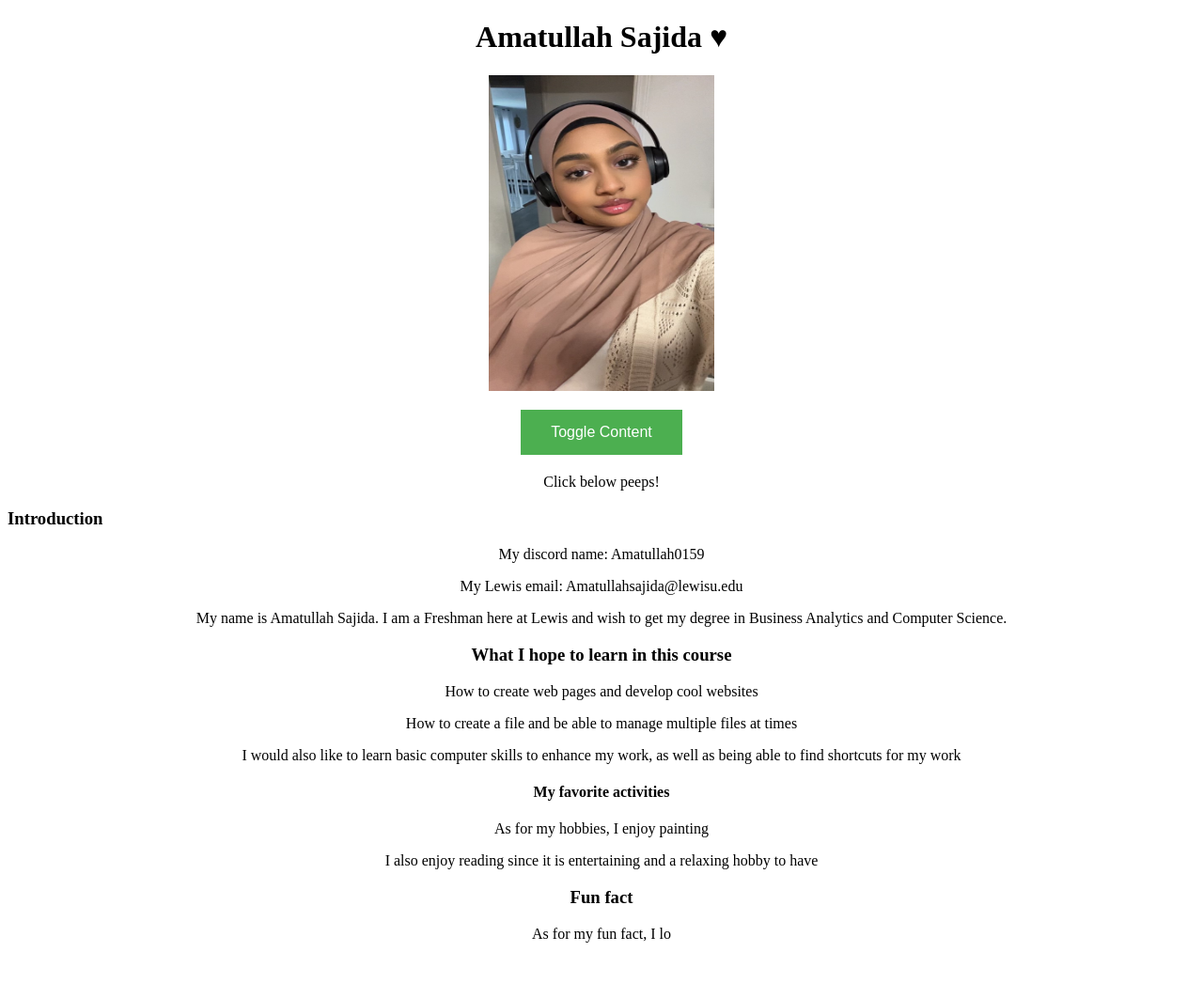
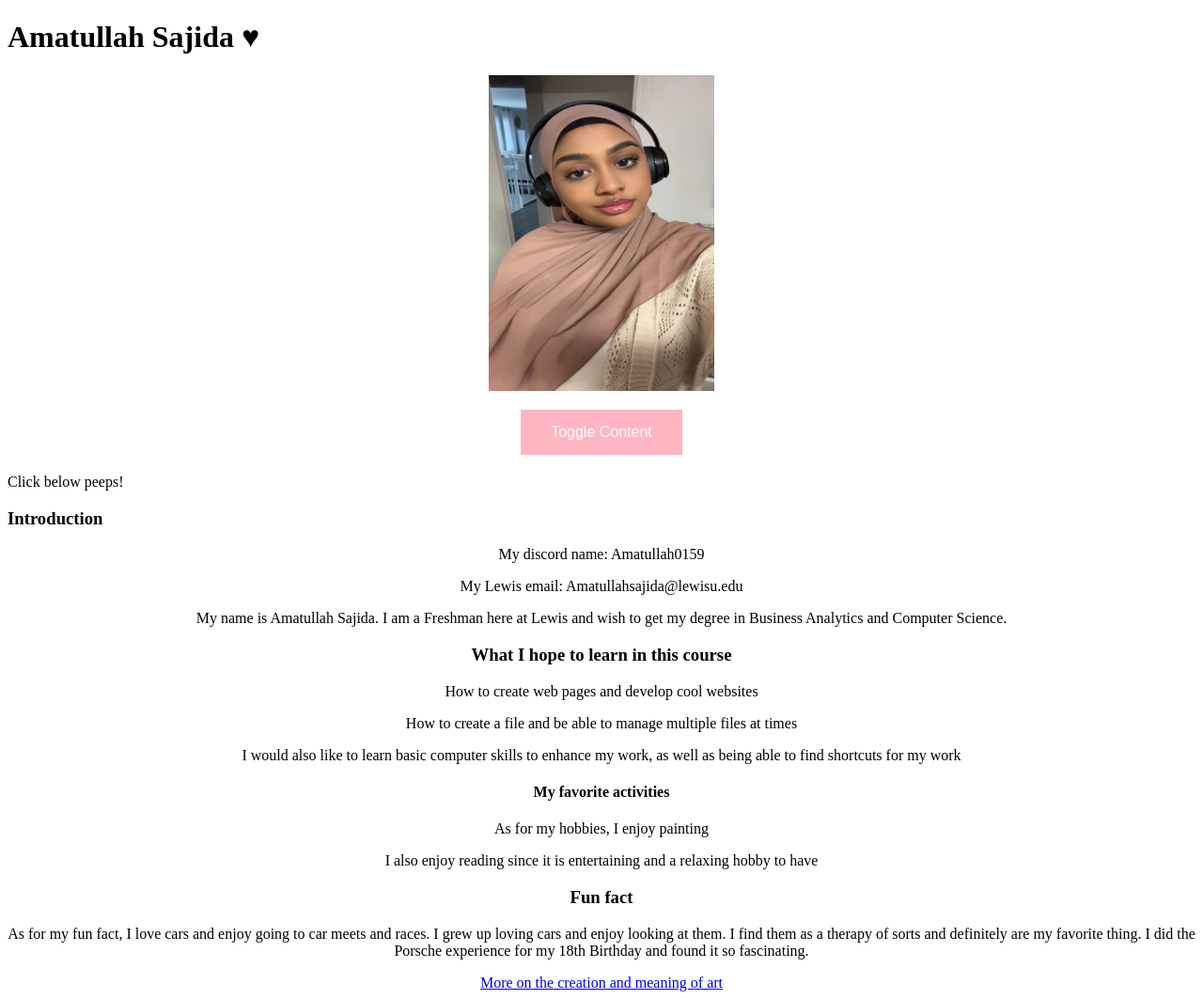
Before and after one commit to Amatullahs/Getting-to-know-each-other-enhanced, a plain HTML site: page index.html in a window 1280 px wide. Shown: the whole page at 94% size. Before the commit the page ends 1019 px from the top, so only its background shows below. Drawn offline with Linux system fonts and the light colour scheme.

Commit message:
Update index.html

```diff
--- a/index.html
+++ b/index.html
@@ -14,33 +14,39 @@
 
   /* Enhance button appearance with transitions */
   button {
-    background-color: #4CAF50; /* Green */
+    background-color: #FFB6C1; /* Light pink */
     border: none;
     color: white;
     padding: 15px 32px;
     text-align: center;
     text-decoration: none;
-    display: block;
-    margin: 20px auto; /* Center the button horizontally */
+    display: inline-block;
     font-size: 16px;
+    margin: 4px 2px;
     transition-duration: 0.4s;
     cursor: pointer;
   }
 
   button:hover {
-    background-color: #45a049; /* Darker green */
+    background-color: #FF69B4; /* Darker pink */
+  }
+
+  /* Center the toggle button */
+  #toggle-button {
+    display: block;
+    margin: 20px auto;
   }
 </style>
 </head>
 <body>
 
-<h1 style="text-align: center;">Amatullah Sajida <span id="heart">&#x2665;</span></h1>
+<h1>Amatullah Sajida <span id="heart">&#x2665;</span></h1>
 
 <img src="IMG_9737.jpeg" alt="Image"> <!-- Image is centered -->
 
-<button onclick="toggleContent()">Toggle Content</button>
+<button id="toggle-button" onclick="toggleContent()">Toggle Content</button>
 
-<p id="content" style="text-align: center;">Click below peeps!</p>
+<p id="content">Click below peeps!</p>
 
 <script>
 function toggleContent() {
@@ -70,4 +76,9 @@ function toggleContent() {
     <p>I also enjoy reading since it is entertaining and a relaxing hobby to have</p>
 
     <h3>Fun fact</h3>
-    <p>As for my fun fact, I lo
+    <p>As for my fun fact, I love cars and enjoy going to car meets and races. I grew up loving cars and enjoy looking at them. I find them as a therapy of sorts and definitely are my favorite thing. I did the Porsche experience for my 18th Birthday and found it so fascinating.</p>
+    <a href="https://www.nytimes.com/2022/04/21/t-magazine/work-life-balance-art.html">More on the creation and meaning of art</a>
+</div>
+
+</body>
+</html>
```
